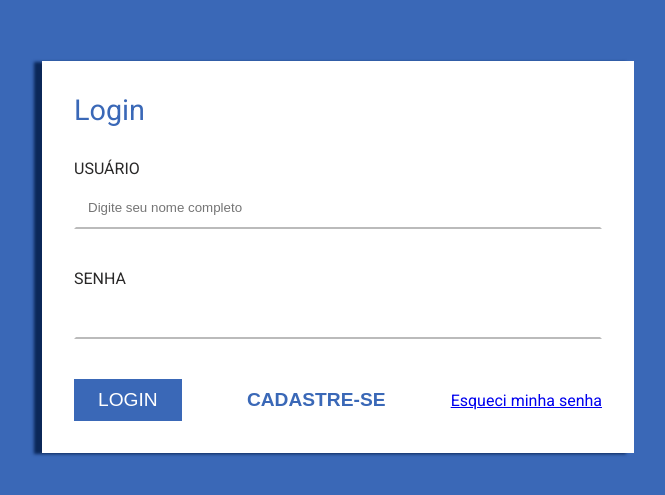
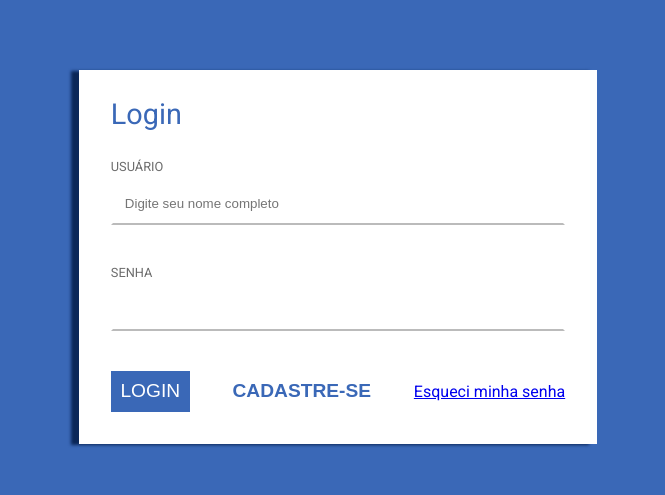
Before and after one commit to DanielNAlves/CADASTRO_LOGIN, a plain HTML site: page login/index.html in a window 1280 px wide. Shown: the part 143-638 px from the top of the page, without its empty margins (302-967 px from the left). Drawn offline with Linux system fonts and the light colour scheme; a web font is replaced by a local one.

Commit message:
Style.css EDITADO VALOR FORM WIDTH, ADICIONADO TRASIÇÃO NO INPUT FOCUS.

```diff
--- a/login/style/style.css
+++ b/login/style/style.css
@@ -27,7 +27,7 @@ body {
 }
 
 form {
-  width: 90%;
+  width: 38%;
   min-width: 28.125rem;
   max-width: 35rem;
   background-color: #fff;
@@ -53,32 +53,35 @@ input {
   border-bottom-color: #bbb;
   padding: 0.75rem;
   margin: 0.5rem 0 2.5rem;
-
   outline: 0;
 }
 
 input:focus {
   border: 1px solid var(--colorPrimary);
+  transform: translateX(0.5rem);
 }
 
 legend {
-  padding: 1rem 0;
+  padding: 0.7rem 0;
   color: var(--colorPrimary);
   font-size: 1.8rem;
 }
 
 label {
   text-transform: uppercase;
+  color: #6c6c6c;
+  font-size: 0.8rem;
 }
 
 .btn {
   background-color: var(--colorPrimary);
   color: white;
   cursor: pointer;
-  padding: 0.6rem 1.5rem;
+  padding: 0.6rem 0.6rem;
   font-size: 1.2rem;
   border: none;
   text-transform: uppercase;
+  margin: 0;
 }
 
 .enviar {
```
